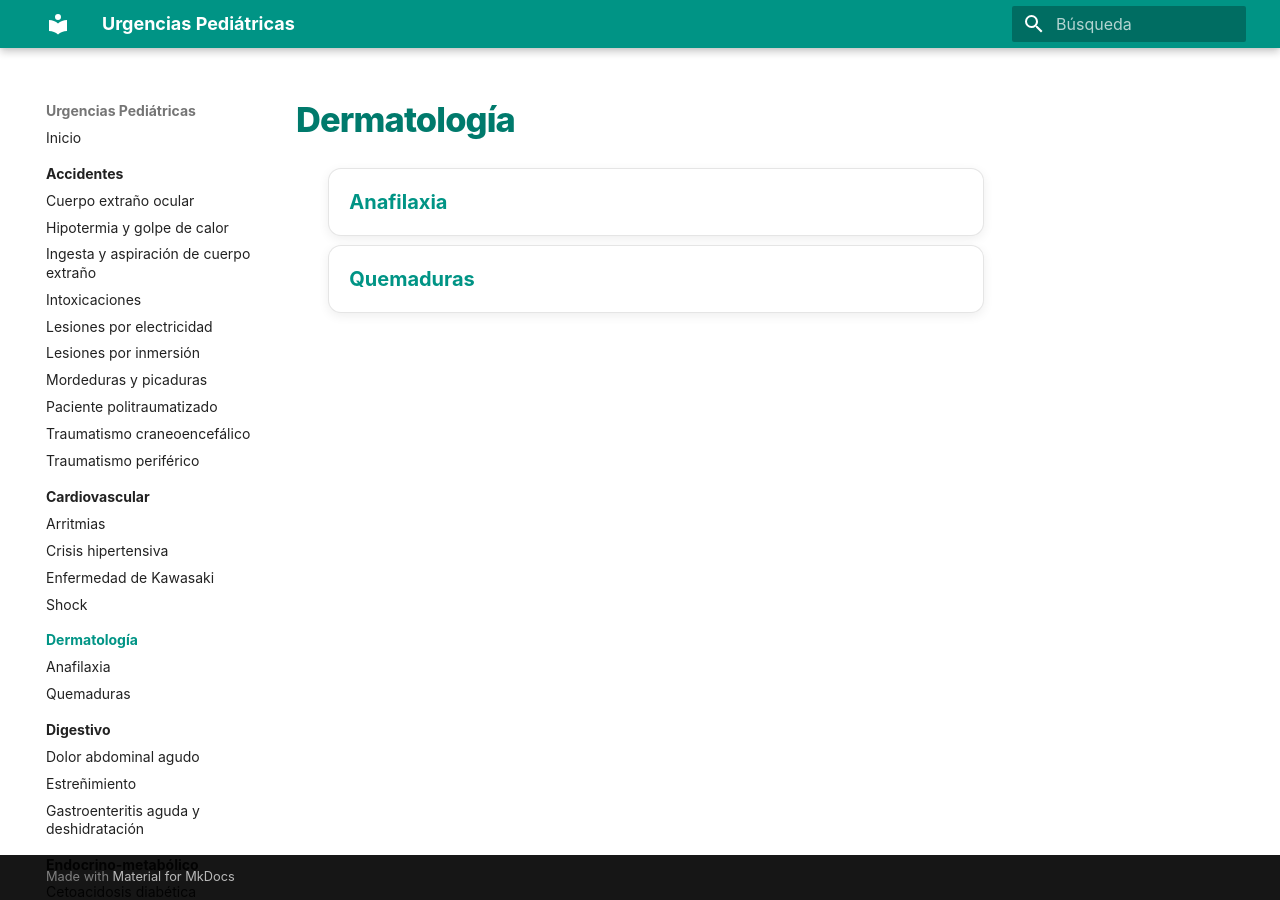
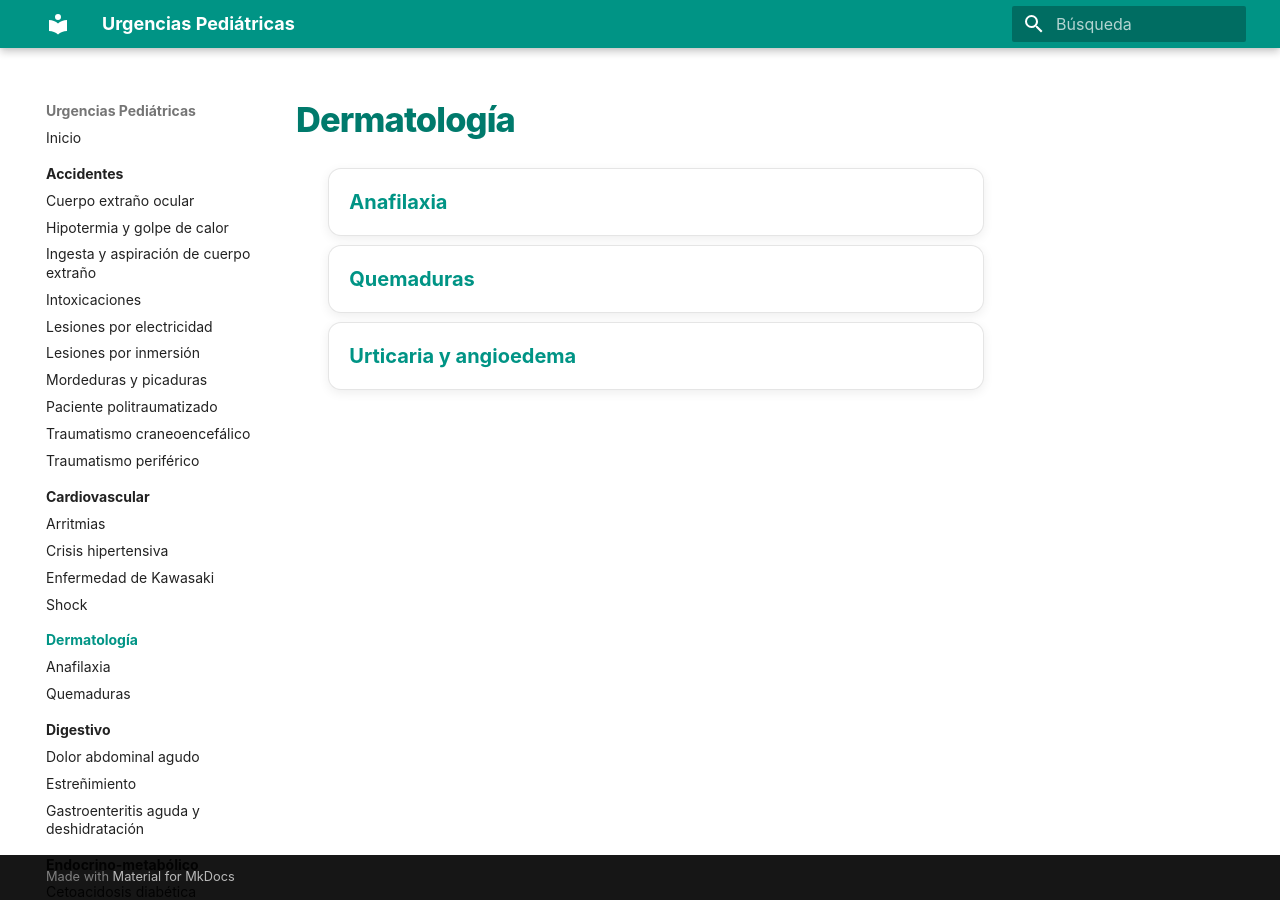
Before and after one commit to gonzaloares/urgencias-pediatricas, an MkDocs documentation site: the page built from docs/dermatologia/index.md, in a window 1280 px wide. Built offline with MkDocs 1.6.1 and Material for MkDocs 9.7.7, drawn with Linux system fonts in a browser that asks for light colours.

Commit message:
Actualiza docs/dermatologia/index.md

```diff
--- a/docs/dermatologia/index.md
+++ b/docs/dermatologia/index.md
@@ -4,5 +4,6 @@
 
 - [Anafilaxia](../alergia/anafilaxia.md)
 - [Quemaduras](../trauma/quemaduras.md)
+- [Urticaria y angioedema](urticaria-angioedema.md)
 
 </div>
```
